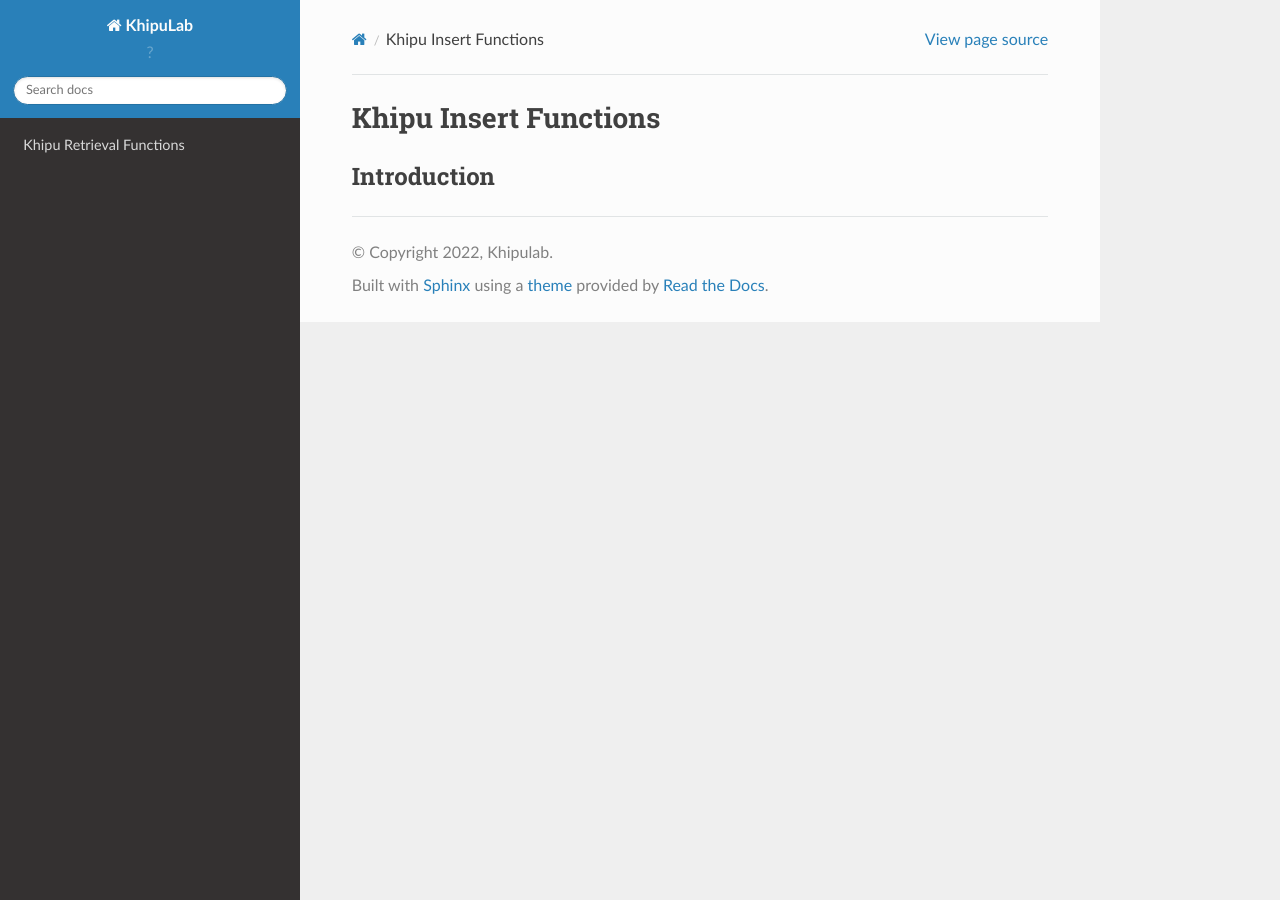
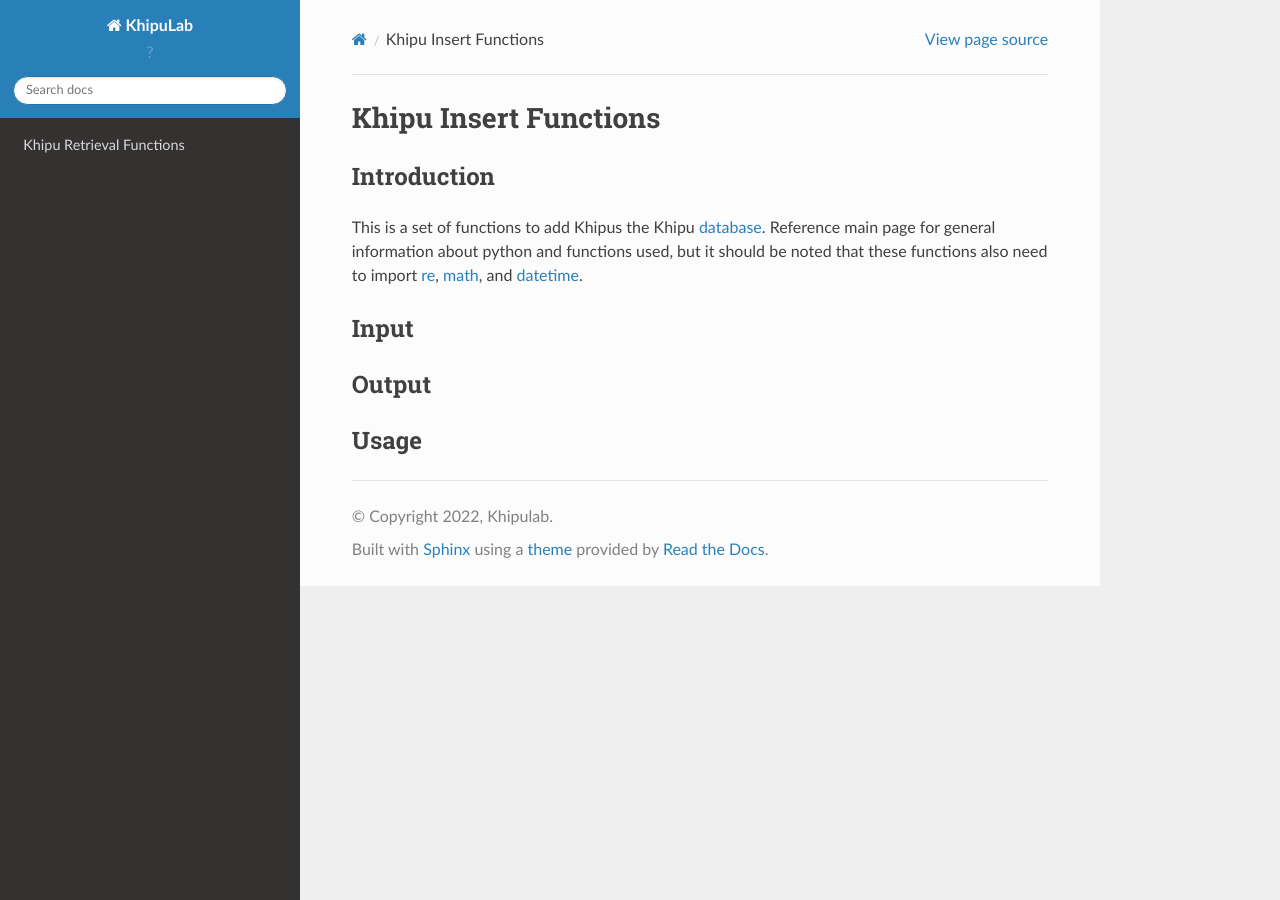
Before and after one commit to nyaga-kariuki/readthedocssample, a Sphinx documentation site: the page built from docs/source/insertfunctions.rst, in a window 1280 px wide. Built offline with Sphinx 7.4.7 and the Read the Docs theme 2.0.0, drawn with Linux system fonts in a browser that asks for light colours; pages that are not in the unit, such as notebooks, are missing from menus.

Commit message:
adding intro page to insert functions

```diff
--- a/docs/source/insertfunctions.rst
+++ b/docs/source/insertfunctions.rst
@@ -3,3 +3,14 @@ Khipu Insert Functions
 
 Introduction
 *************
+
+This is a set of functions to add Khipus the Khipu `database <https://nyaga-kariuki.github.io/khipulab.github.io>`_. Reference main page for general information about python and functions used, but it should be noted that these functions also need to import `re <https://docs.python.org/3/library/re.html>`_, `math <https://docs.python.org/3/library/math.html>`_, and `datetime <https://docs.python.org/3/library/datetime.html>`_.
+
+Input
+*************
+
+Output
+*************
+
+Usage
+**************
```
